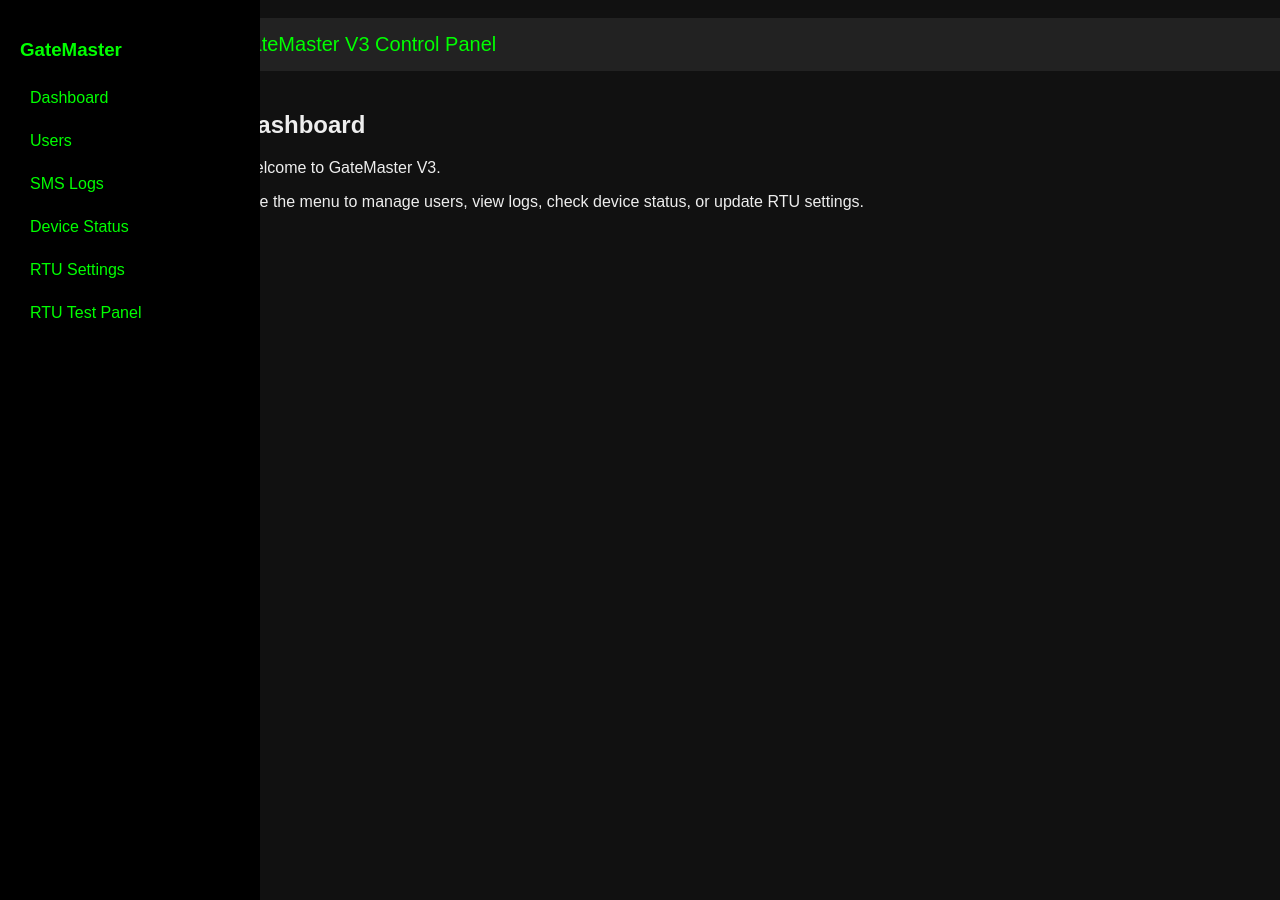
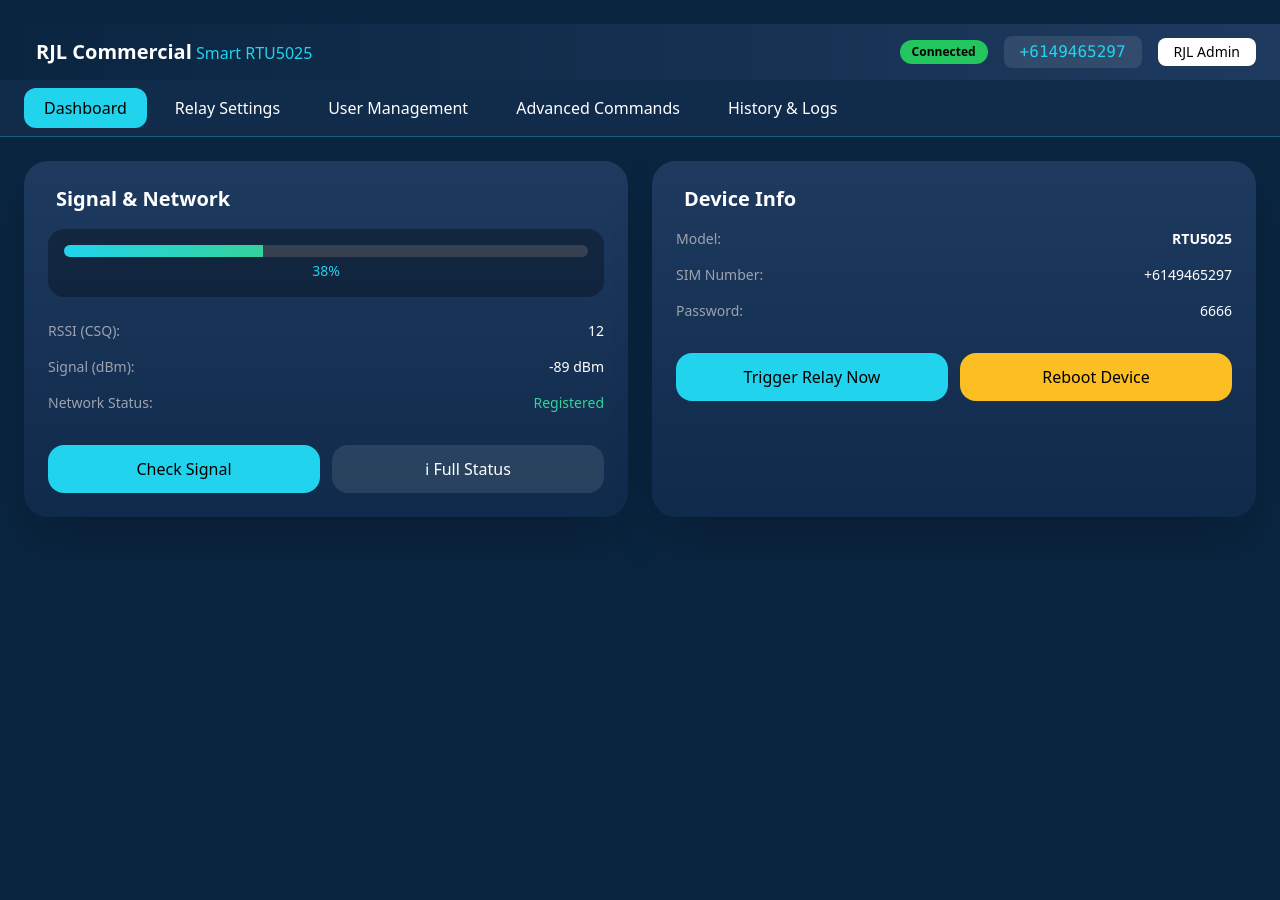
Before and after one commit to Billybob16/GateMaster, a Python web app: template templates/dashboard.html in a window 1280 px wide. Run offline with Jinja, Linux system fonts and the light colour scheme; the template is opened without the code that fills it, so the values that code supplies are empty; some libraries are stand-ins or nearby versions.

Commit message:
Updated to blue RTU5025 design

```diff
--- a/templates/dashboard.html
+++ b/templates/dashboard.html
@@ -1,6 +1,48 @@
 {% extends "layout.html" %}
 {% block content %}
-<h2>Dashboard</h2>
-<p>Welcome to GateMaster V3.</p>
-<p>Use the menu to manage users, view logs, check device status, or update RTU settings.</p>
+
+<div class="grid grid-cols-1 lg:grid-cols-2 gap-6 max-w-7xl mx-auto">
+
+    <!-- Signal & Network -->
+    <div class="card rounded-3xl p-6 shadow-2xl">
+        <div class="flex items-center gap-2 mb-4">
+            <span class="text-cyan-400 text-xl"></span>
+            <h2 class="text-xl font-semibold">Signal & Network</h2>
+        </div>
+        <div class="bg-black/30 rounded-2xl p-4 mb-6">
+            <div class="h-3 bg-gray-700 rounded-full overflow-hidden">
+                <div class="h-full w-[38%] bg-gradient-to-r from-cyan-400 to-emerald-400"></div>
+            </div>
+            <div class="text-center text-sm mt-1 text-cyan-400">38%</div>
+        </div>
+        <div class="space-y-4 text-sm">
+            <div class="flex justify-between"><span class="text-gray-400">RSSI (CSQ):</span><span>12</span></div>
+            <div class="flex justify-between"><span class="text-gray-400">Signal (dBm):</span><span>-89 dBm</span></div>
+            <div class="flex justify-between"><span class="text-gray-400">Network Status:</span><span class="text-emerald-400">Registered</span></div>
+        </div>
+        <div class="flex gap-3 mt-8">
+            <button class="flex-1 bg-cyan-400 text-black font-medium py-3 rounded-2xl"> Check Signal</button>
+            <button class="flex-1 bg-white/10 py-3 rounded-2xl">ℹ Full Status</button>
+        </div>
+    </div>
+
+    <!-- Device Info -->
+    <div class="card rounded-3xl p-6 shadow-2xl">
+        <div class="flex items-center gap-2 mb-4">
+            <span class="text-cyan-400 text-xl"></span>
+            <h2 class="text-xl font-semibold">Device Info</h2>
+        </div>
+        <div class="space-y-4 text-sm">
+            <div class="flex justify-between"><span class="text-gray-400">Model:</span><span class="font-bold">RTU5025</span></div>
+            <div class="flex justify-between"><span class="text-gray-400">SIM Number:</span><span>+6149465297</span></div>
+            <div class="flex justify-between"><span class="text-gray-400">Password:</span><span>6666</span></div>
+        </div>
+        <div class="flex gap-3 mt-8">
+            <button class="flex-1 bg-cyan-400 text-black font-medium py-3 rounded-2xl"> Trigger Relay Now</button>
+            <button class="flex-1 bg-amber-400 text-black font-medium py-3 rounded-2xl"> Reboot Device</button>
+        </div>
+    </div>
+
+</div>
+
 {% endblock %}
--- a/templates/layout.html
+++ b/templates/layout.html
@@ -1,36 +1,42 @@
 <!DOCTYPE html>
 <html>
 <head>
-    <title>GateMaster V3</title>
+    <title>RJL Commercial  RTU5025 Controller</title>
+    <script src="https://cdn.tailwindcss.com"></script>
     <style>
-        body { margin:0; font-family:Arial; background:#111; color:#eee; }
-        .sidebar { width:220px; background:#000; height:100vh; position:fixed; top:0; left:0; padding:20px; }
-        .sidebar a { display:block; padding:10px; color:#0f0; text-decoration:none; margin-bottom:5px; }
-        .sidebar a:hover { background:#0f0; color:#000; }
-        .header { margin-left:220px; padding:15px; background:#222; color:#0f0; font-size:20px; }
-        .content { margin-left:220px; padding:20px; }
-        input, select { padding:8px; margin:5px 0; width:250px; }
-        button { padding:10px 15px; background:#0f0; border:none; cursor:pointer; }
-        button:hover { background:#7f7; }
-        table { width:100%; border-collapse:collapse; margin-top:20px; }
-        th, td { padding:10px; border-bottom:1px solid #333; }
+        body { font-family: system-ui, -apple-system, sans-serif; }
+        .header-bg { background: linear-gradient(90deg, #0a2540, #1e3a5f); }
+        .card { background: linear-gradient(180deg, #1e3a5f, #0f2a4a); }
     </style>
 </head>
-<body>
+<body class="bg-[#0a2540] text-white">
 
-<div class="sidebar">
-    <h3 style="color:#0f0;">GateMaster</h3>
-    <a href="/dashboard">Dashboard</a>
-    <a href="/users">Users</a>
-    <a href="/logs">SMS Logs</a>
-    <a href="/status">Device Status</a>
-    <a href="/settings">RTU Settings</a>
-    <a href="/test">RTU Test Panel</a>
+<div class="header-bg text-white py-3 px-6 flex items-center justify-between">
+    <div class="flex items-center gap-3">
+        <span class="text-2xl"></span>
+        <div>
+            <span class="text-xl font-bold">RJL Commercial</span>
+            <span class="text-cyan-400">  Smart RTU5025</span>
+        </div>
+    </div>
+    <div class="flex items-center gap-4">
+        <div class="bg-green-500 text-black text-xs px-3 py-1 rounded-full font-bold"> Connected</div>
+        <div class="flex items-center gap-2 bg-white/10 px-4 py-1 rounded-lg">
+            <span class="text-cyan-400 font-mono">+6149465297</span>
+        </div>
+        <button class="bg-white text-black px-4 py-1 rounded-lg text-sm font-medium">RJL Admin</button>
+    </div>
 </div>
 
-<div class="header">GateMaster V3 Control Panel</div>
+<div class="bg-[#112b4a] border-b border-cyan-400/30 px-6 py-2 flex gap-2 overflow-x-auto">
+    <a href="/dashboard" class="px-5 py-2 bg-cyan-400 text-black rounded-xl font-medium flex items-center gap-1"> Dashboard</a>
+    <a href="/relay" class="px-5 py-2 hover:bg-white/10 rounded-xl flex items-center gap-1"> Relay Settings</a>
+    <a href="/users" class="px-5 py-2 hover:bg-white/10 rounded-xl flex items-center gap-1"> User Management</a>
+    <a href="/advanced" class="px-5 py-2 hover:bg-white/10 rounded-xl flex items-center gap-1"> Advanced Commands</a>
+    <a href="/logs" class="px-5 py-2 hover:bg-white/10 rounded-xl flex items-center gap-1"> History & Logs</a>
+</div>
 
-<div class="content">
+<div class="p-6">
     {% block content %}{% endblock %}
 </div>
 
```
